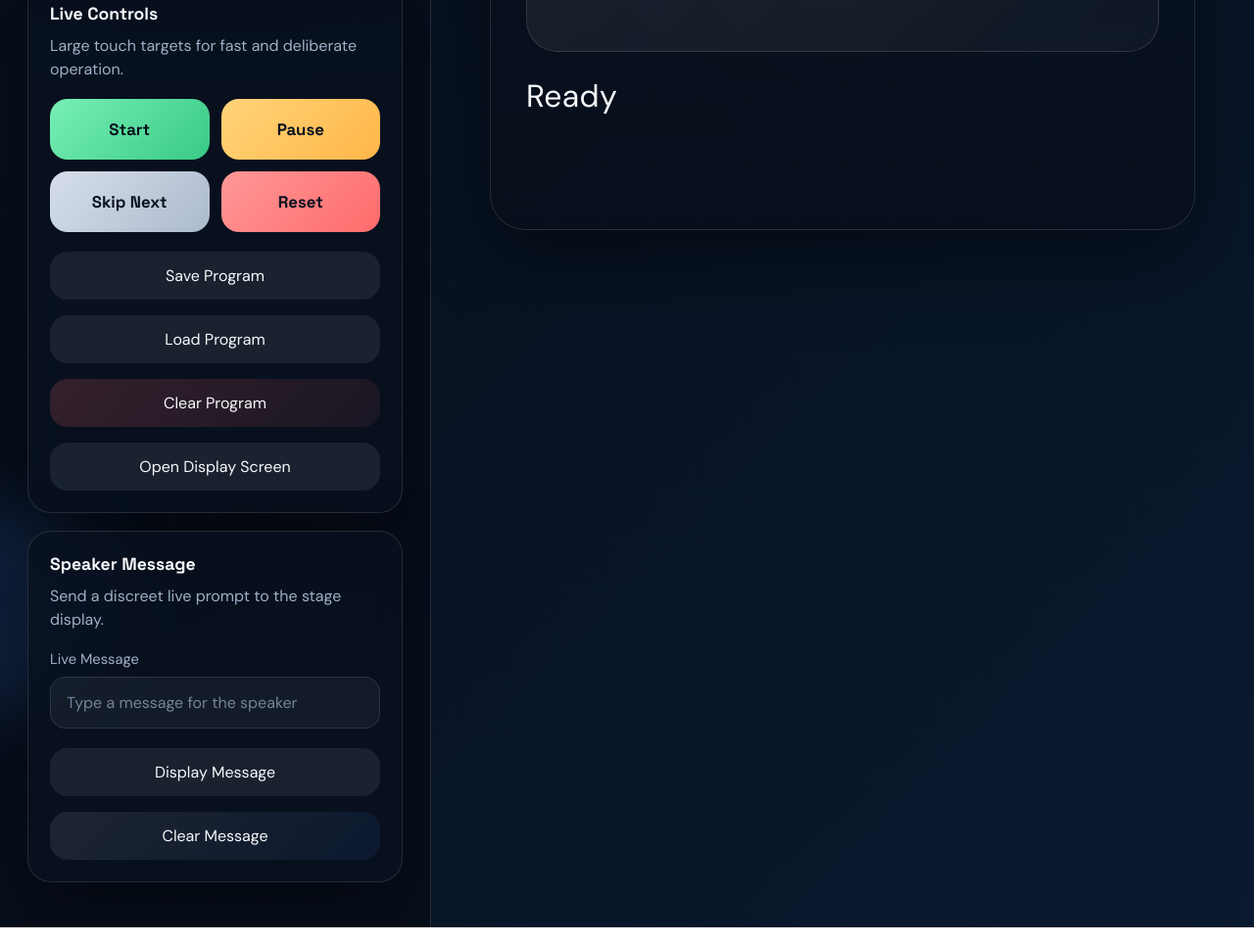
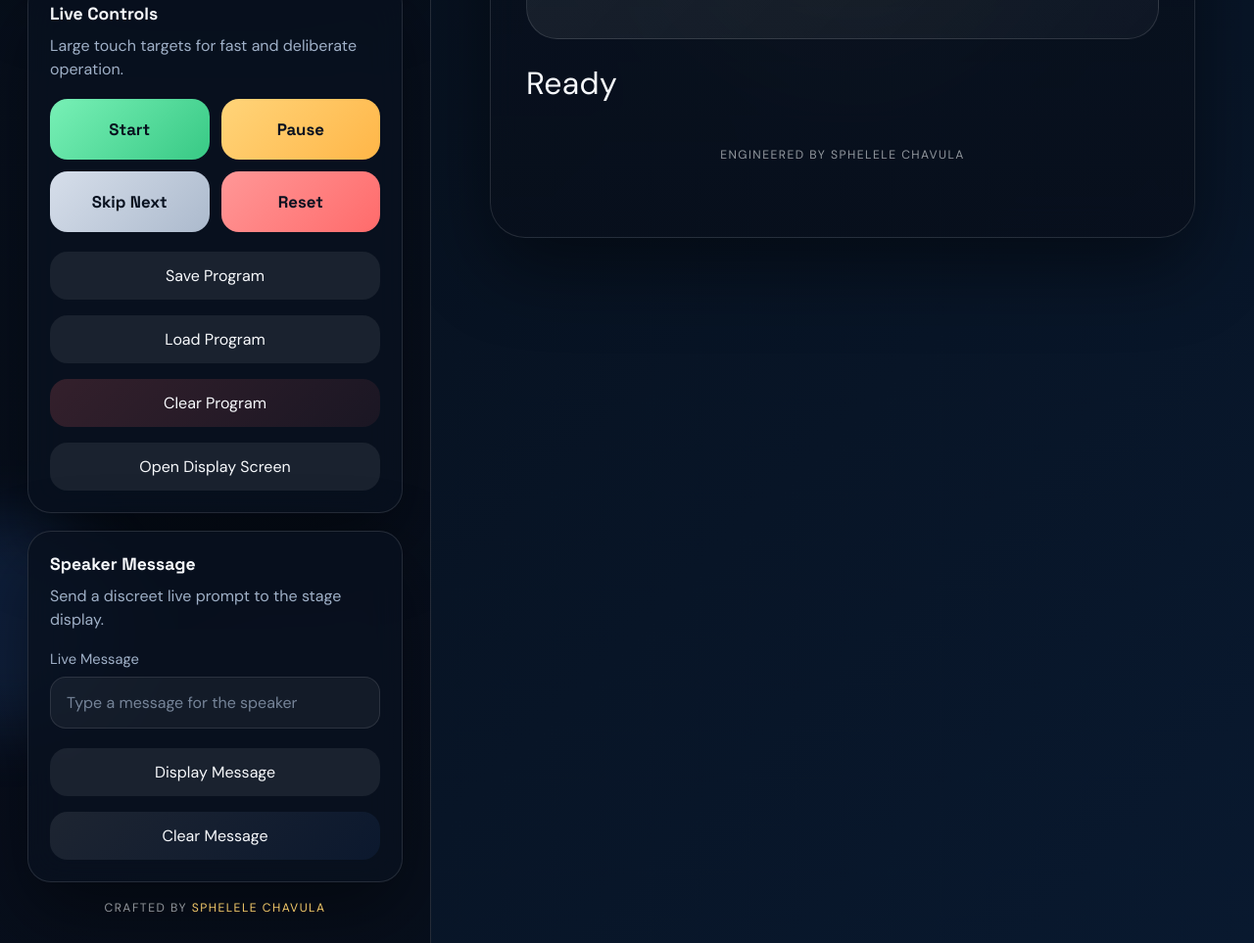
Before and after one commit to Spheh123/church-stage-timer, a plain HTML site: page index.html in a window 1280 px wide. Shown: the part 1197-2160 px from the top of the page at 98% size. Drawn offline with Linux system fonts and the light colour scheme; no server answers.

Commit message:
Added my signature

```diff
--- a/index.html
+++ b/index.html
@@ -111,6 +111,10 @@
           <button class="action-btn action-btn-secondary" type="button" data-lockable="true" onclick="clearMessage()">Clear Message</button>
         </div>
       </section>
+
+      <div class="signature signature-panel">
+        Crafted by <span>Sphelele Chavula</span>
+      </div>
     </aside>
 
     <main class="display-stage">
@@ -127,6 +131,7 @@
         </div>
         <div class="footer" id="currentTitle">Ready</div>
         <div class="message" id="messageBox"></div>
+        <div class="signature signature-stage">Engineered by Sphelele Chavula</div>
       </div>
     </main>
   </div>
--- a/style.css
+++ b/style.css
@@ -479,6 +479,30 @@ input:focus {
   max-width: 900px;
 }
 
+.signature {
+  letter-spacing: 0.12em;
+  text-transform: uppercase;
+  font-size: 0.76rem;
+  color: rgba(247, 249, 252, 0.58);
+}
+
+.signature span {
+  color: var(--gold);
+}
+
+.signature-panel {
+  position: relative;
+  z-index: 1;
+  margin-top: 8px;
+  text-align: center;
+}
+
+.signature-stage,
+.signature-display {
+  margin-top: 26px;
+  text-align: center;
+}
+
 .display-only .message {
   display: none;
 }
```
Also changed, not shown: display.html (+1 -0 lines).
